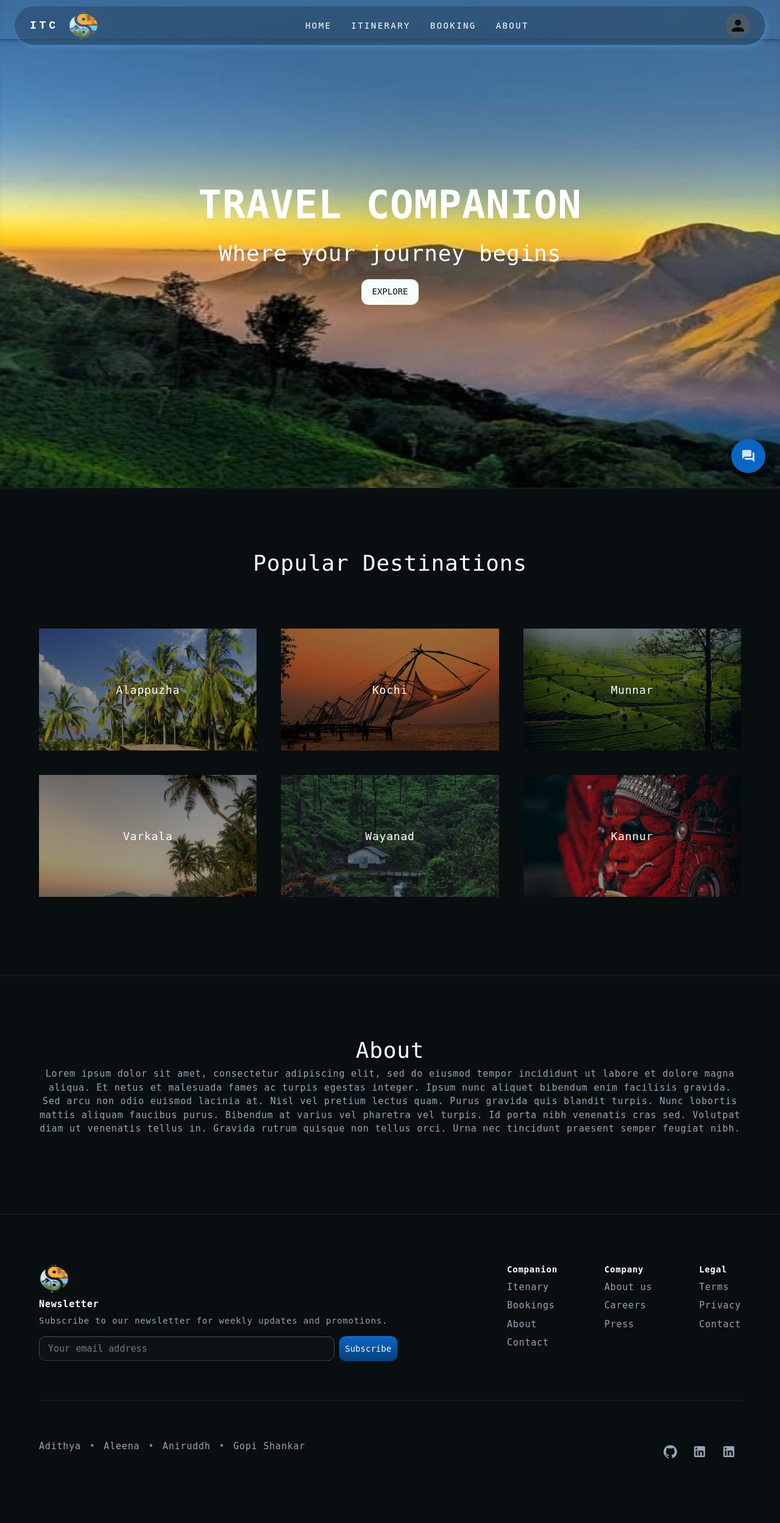
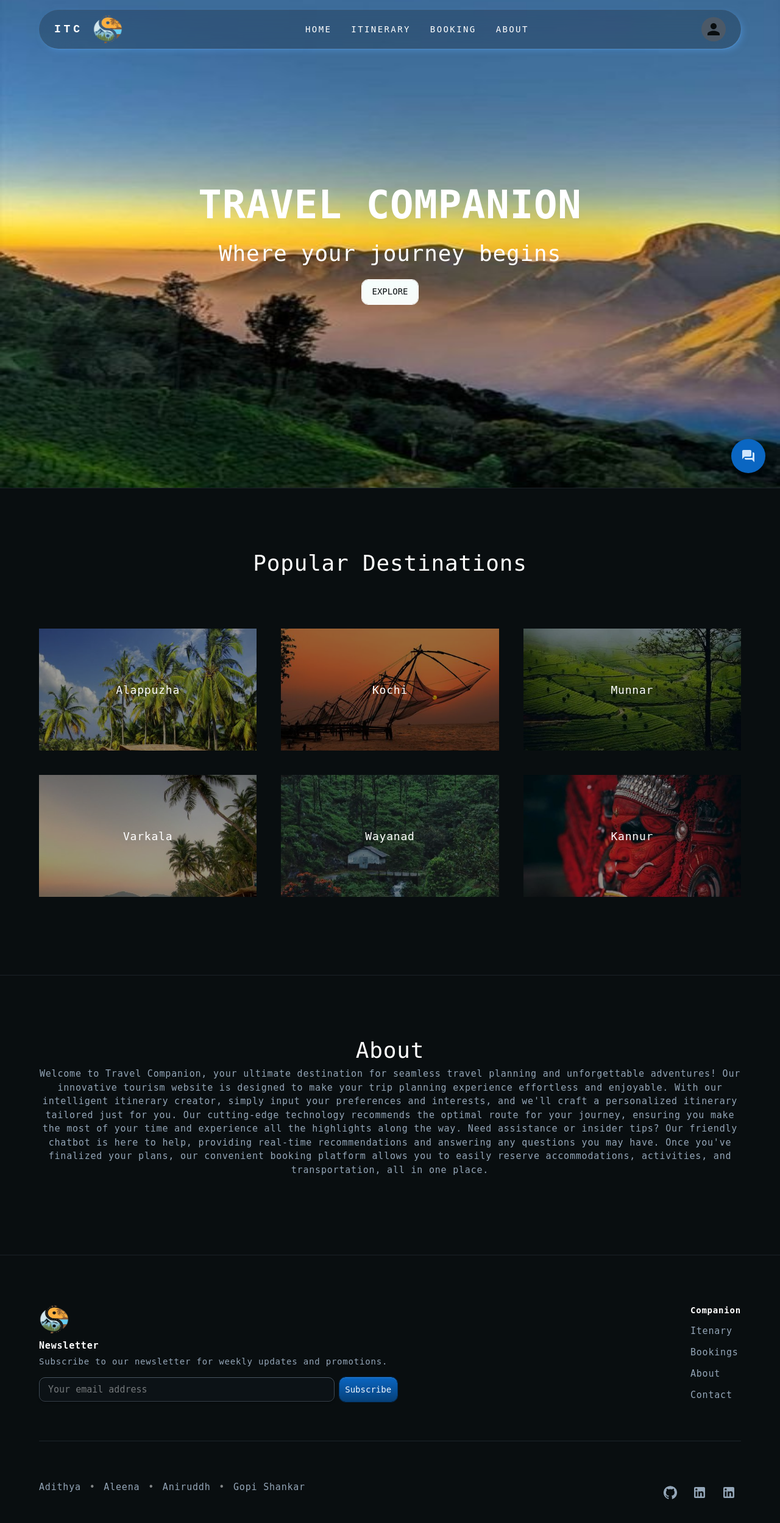
Before and after one commit to adithyay19/tourismCompanion, a React (Vite) app: page / in a window 1280 px wide. Shown: the top 2498 px of the page at 61% size. Built offline with nearby package versions, Linux system fonts and the light colour scheme; what react-chatbot-kit would draw is missing.

Commit message:
Navbar issue corrected

```diff
--- a/src/App.tsx
+++ b/src/App.tsx
@@ -8,9 +8,16 @@ import Footer from './Components/Footer';
 import Theme from './Theme';
 import { Box, CssBaseline, Divider, PaletteMode, ThemeProvider, createTheme } from '@mui/material';
 import { useState } from 'react';
-import Chatbot from 'react-chatbot-kit';
+
 // import { create } from '@mui/material/styles/createTransitions';
+import { createBrowserRouter, RouterProvider } from 'react-router-dom';
 
+const route = createBrowserRouter([
+  {
+    path: "/",
+    element: <HomePage/>
+  },
+])
 
 interface ToggleCustomThemeProps {
   showCustomTheme: Boolean;
@@ -37,7 +44,7 @@ function App() {
         {/* <HomePage/> */}
         <Box sx={{ bgcolor: 'background.default', overflow: 'auto'}}>
           {/* <NavBar mode={mode} toggleColorMode={toggleColorMode}/> */}
-          <HomePage/>
+          <RouterProvider router={route}/>
           <Divider/>
           <Footer/>
 
--- a/src/Components/Footer.tsx
+++ b/src/Components/Footer.tsx
@@ -92,6 +92,7 @@ function Footer() {
         <Box
           sx={{
             display: { xs: 'none', sm: 'flex' },
+            justifyContent: 'space-between',
             flexDirection: 'column',
             gap: 1,
           }}
@@ -112,7 +113,7 @@ function Footer() {
             Contact
           </Link>
         </Box>
-        <Box
+        {/* <Box
           sx={{
             display: { xs: 'none', sm: 'flex' },
             flexDirection: 'column',
@@ -131,8 +132,8 @@ function Footer() {
           <Link color="text.secondary" href="#">
             Press
           </Link>
-        </Box>
-        <Box
+        </Box> */}
+        {/* <Box
           sx={{
             display: { xs: 'none', sm: 'flex' },
             flexDirection: 'column',
@@ -151,7 +152,7 @@ function Footer() {
           <Link color="text.secondary" href="#">
             Contact
           </Link>
-        </Box>
+        </Box> */}
       </Box>
       <Box
         sx={{
--- a/src/Components/HomePage/About.tsx
+++ b/src/Components/HomePage/About.tsx
@@ -35,7 +35,7 @@ function About() {
                         About
                     </Typography>
                     <Typography variant="body1" sx={{ color: 'grey.400' }}>
-                        Lorem ipsum dolor sit amet, consectetur adipiscing elit, sed do eiusmod tempor incididunt ut labore et dolore magna aliqua. Et netus et malesuada fames ac turpis egestas integer. Ipsum nunc aliquet bibendum enim facilisis gravida. Sed arcu non odio euismod lacinia at. Nisl vel pretium lectus quam. Purus gravida quis blandit turpis. Nunc lobortis mattis aliquam faucibus purus. Bibendum at varius vel pharetra vel turpis. Id porta nibh venenatis cras sed. Volutpat diam ut venenatis tellus in. Gravida rutrum quisque non tellus orci. Urna nec tincidunt praesent semper feugiat nibh.
+                    Welcome to Travel Companion, your ultimate destination for seamless travel planning and unforgettable adventures! Our innovative tourism website is designed to make your trip planning experience effortless and enjoyable. With our intelligent itinerary creator, simply input your preferences and interests, and we'll craft a personalized itinerary tailored just for you. Our cutting-edge technology recommends the optimal route for your journey, ensuring you make the most of your time and experience all the highlights along the way. Need assistance or insider tips? Our friendly chatbot is here to help, providing real-time recommendations and answering any questions you may have. Once you've finalized your plans, our convenient booking platform allows you to easily reserve accommodations, activities, and transportation, all in one place.
                     </Typography>
                 </Box>
             </Container>
--- a/src/Components/HomePage/WelcomeCard.tsx
+++ b/src/Components/HomePage/WelcomeCard.tsx
@@ -1,5 +1,5 @@
 import { Box, Button, Container, Stack, Typography } from "@mui/material";
-import "E:/Major Project/tourismCompanion/src/images/Cover_Img.jpg";
+// import "E:/Major Project/tourismCompanion/src/images/Cover_Img.jpg";
 import axios from "axios";
 
 
--- a/src/NavBar.tsx
+++ b/src/NavBar.tsx
@@ -263,7 +263,6 @@ import Avatar from '@mui/material/Avatar';
 import Button from '@mui/material/Button';
 import Tooltip from '@mui/material/Tooltip';
 import MenuItem from '@mui/material/MenuItem';
-import AdbIcon from '@mui/icons-material/Adb';
 import { PaletteMode } from '@mui/material';
 import { useState } from 'react';
 
@@ -327,12 +326,19 @@ interface NavBarProps {
   };
 
   return (
-    <AppBar position="fixed" color='transparent'>
-      <Container maxWidth="xl">
+    <AppBar
+      position='fixed'
+      sx={{
+        boxShadow: 0,
+        bgcolor: 'transparent',
+        backgroundImage: 'none',
+        mt: 2,
+      }}
+    >
+      <Container maxWidth='lg'>
         <Toolbar
           variant='regular'
           sx={{
-            top: 10,
             display: 'flex',
             alignItems: 'center',
             justifyContent: 'space-between',
```
